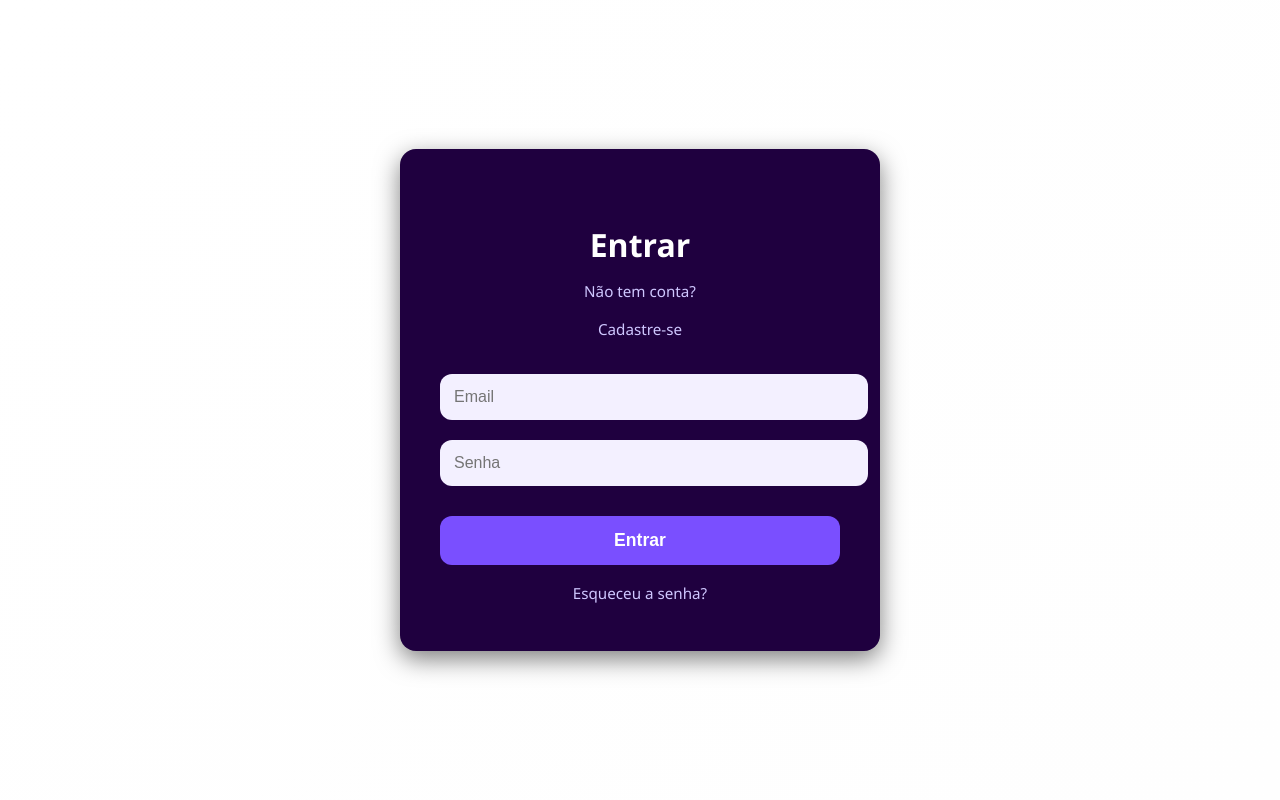
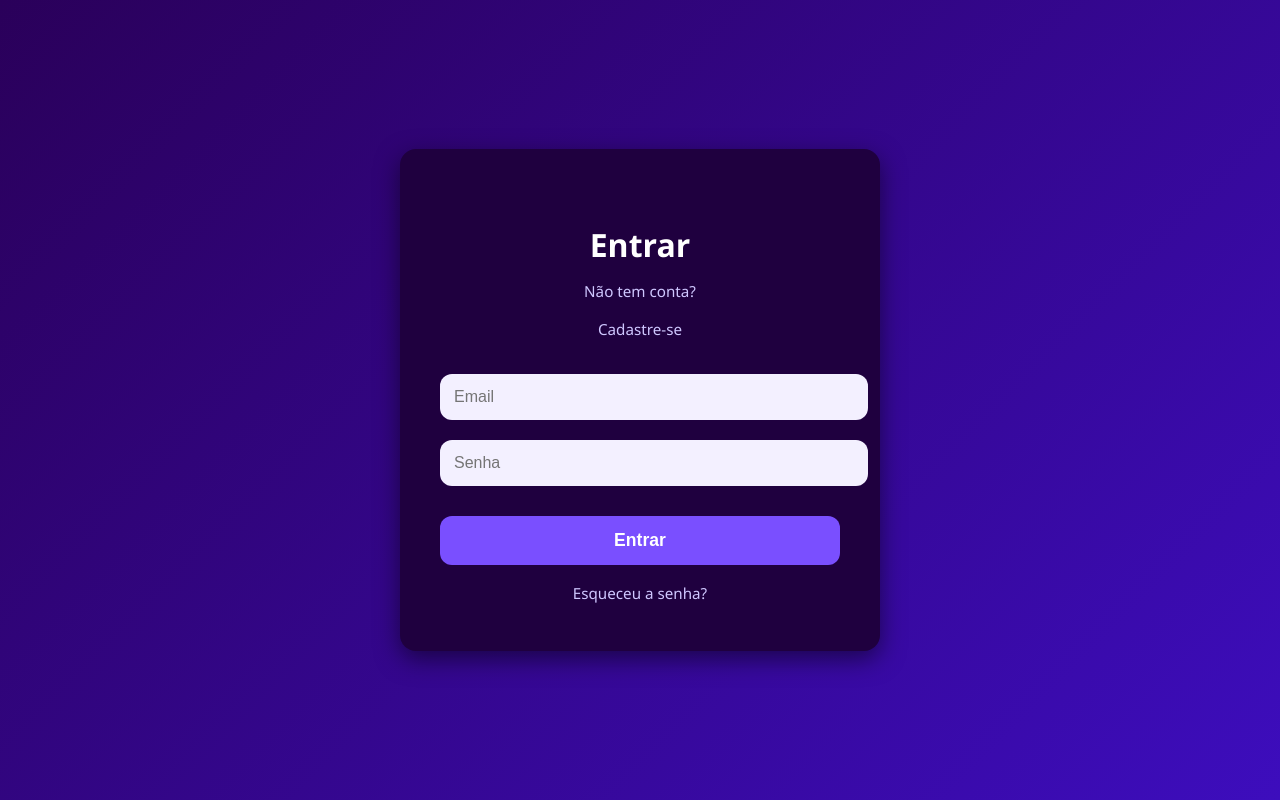
Before and after one commit to BekaPrado/Front---Journey, a React (Vite) app in the folder journey/: page / in a window 1280 px wide. Built offline with nearby package versions, Linux system fonts and the light colour scheme.

Commit message:
✅ GitMoji
Primeiro Commit com GitMoji

```diff
--- a/journey/src/index.css
+++ b/journey/src/index.css
@@ -2,7 +2,7 @@
 body {
   margin: 0;
   font-family: 'Segoe UI', sans-serif;
-  background: linear-gradient(135deg, #ffffff, #fefefe);
+  background: linear-gradient(135deg, #2a005a, #3d0dbd);
   color: #fff;
   min-height: 100vh;
   display: flex;
@@ -21,14 +21,15 @@ body {
 
 /* Card */
 .auth-card {
-  background: #1f003f; /* roxo escuro */
+  background: #1f003f;
   padding: 3rem 2.5rem;
   border-radius: 16px;
-  width: 100%;
+  width: 600px;
+  max-width: 650px; /* antes era 480px */
   text-align: center;
   box-shadow: 0px 8px 25px rgba(0, 0, 0, 0.5);
-  animation: fadeIn 0.5s ease-in-out;
 }
+
 
 @keyframes fadeIn {
   from { opacity: 0; transform: translateY(20px); }
```
